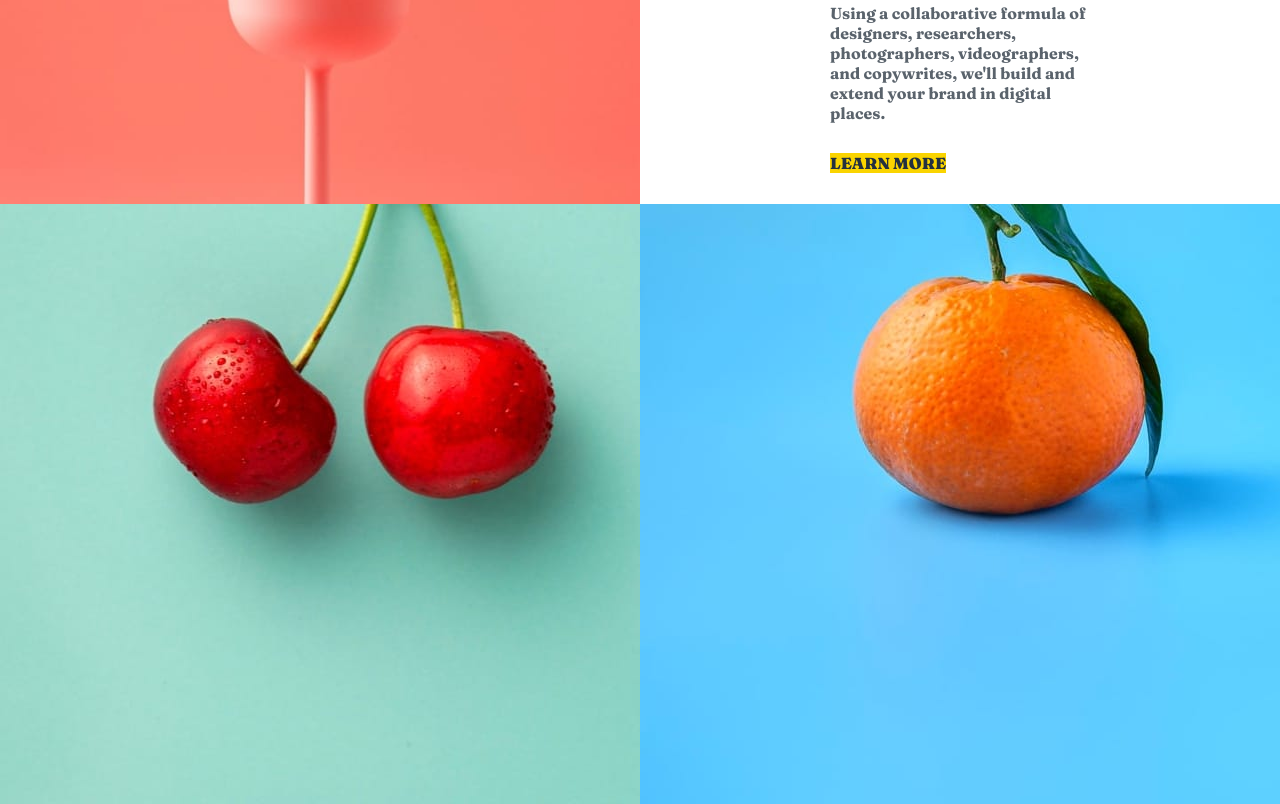
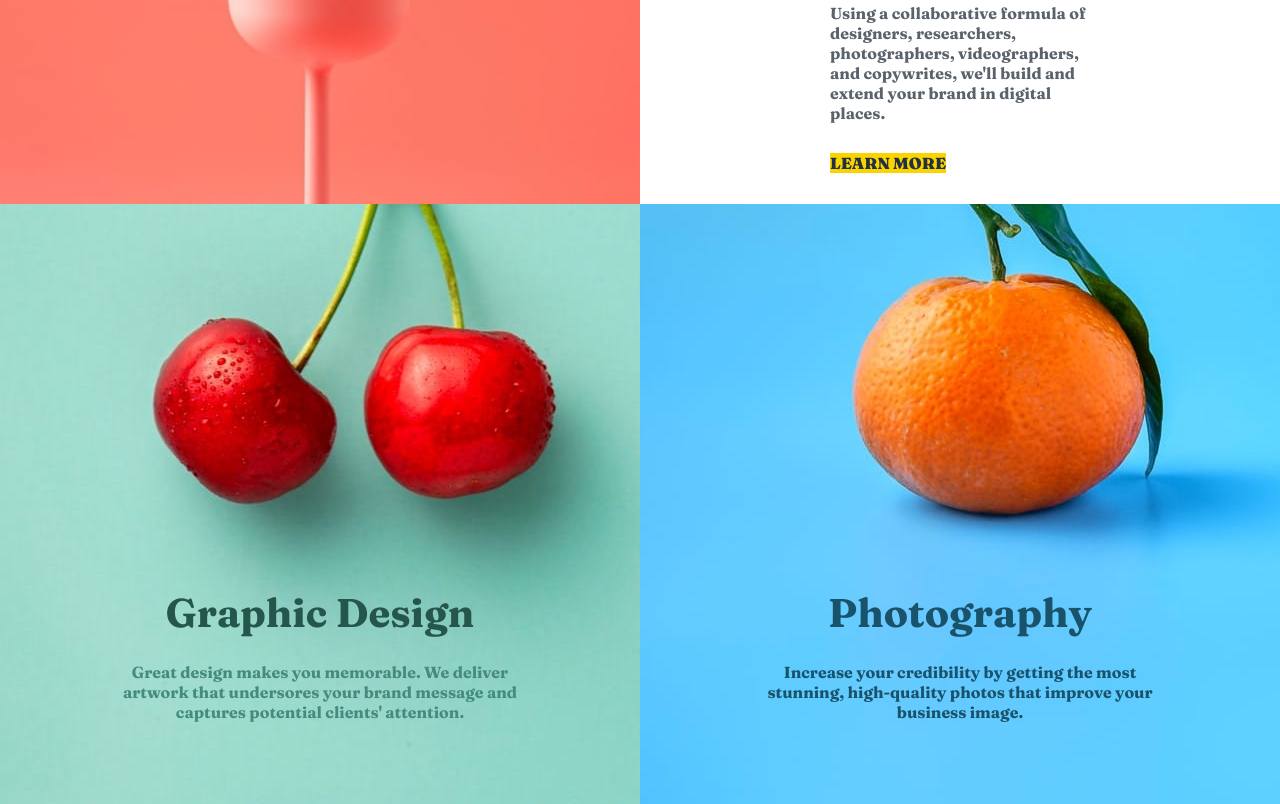
Before and after one commit to Palminator/sunnyside-agency-landing-page-main, a plain HTML site: page index.html in a window 1280 px wide. Shown: the part 1663-2467 px from the top of the page. Drawn offline with Linux system fonts and the light colour scheme.

Commit message:
add third collection content

```diff
--- a/index.html
+++ b/index.html
@@ -79,8 +79,25 @@
           />
         </div>
         <div class="third-collection collection">
-          <div class="graphic-design"></div>
-          <div class="photography"></div>
+          <div class="graphic-design">
+            <div class="third-collection-content">
+              <h3>Graphic Design</h3>
+              <p>
+                Great design makes you memorable. We deliver artwork that
+                undersores your brand message and captures potential clients'
+                attention.
+              </p>
+            </div>
+          </div>
+          <div class="photography">
+            <div class="third-collection-content">
+              <h3>Photography</h3>
+              <p>
+                Increase your credibility by getting the most stunning,
+                high-quality photos that improve your business image.
+              </p>
+            </div>
+          </div>
         </div>
       </section>
       <section class="client-section"></section>
--- a/style/main.css
+++ b/style/main.css
@@ -96,11 +96,11 @@ header .landing-title {
     color: var(--Very-dark-desaturated-blue);
     font-size: 55px;
   }
-  & p{
+  & p {
     color: var(--Very-dark-grayish-blue);
     margin: 30px 0;
   }
-  & a{
+  & a {
     color: var(--Very-dark-desaturated-blue);
     text-transform: uppercase;
     font-weight: 900;
@@ -117,6 +117,12 @@ header .landing-title {
   width: 50vw;
   background-repeat: no-repeat;
   background-size: cover;
+  & h3 {
+    color: var(--Dark-desaturated-cyan);
+  }
+  & p {
+    color: var(--Dark-moderate-cyan);
+  }
 }
 
 .photography {
@@ -125,4 +131,24 @@ header .landing-title {
   width: 50vw;
   background-repeat: no-repeat;
   background-size: cover;
+  & h3 {
+    color: var(--Dark-blue);
+  }
+  & p {
+    color: var(--Dark-blue);
+  }
 }
+
+.third-collection-content{
+  display: flex;
+  flex-direction: column;
+  align-items: center;
+  padding: 60% 120px 0 120px;
+  text-align: center;
+  & h3{
+    font-size: 40px;
+    margin-bottom: 25px;
+  }
+  & p{
+  }
+}
```
